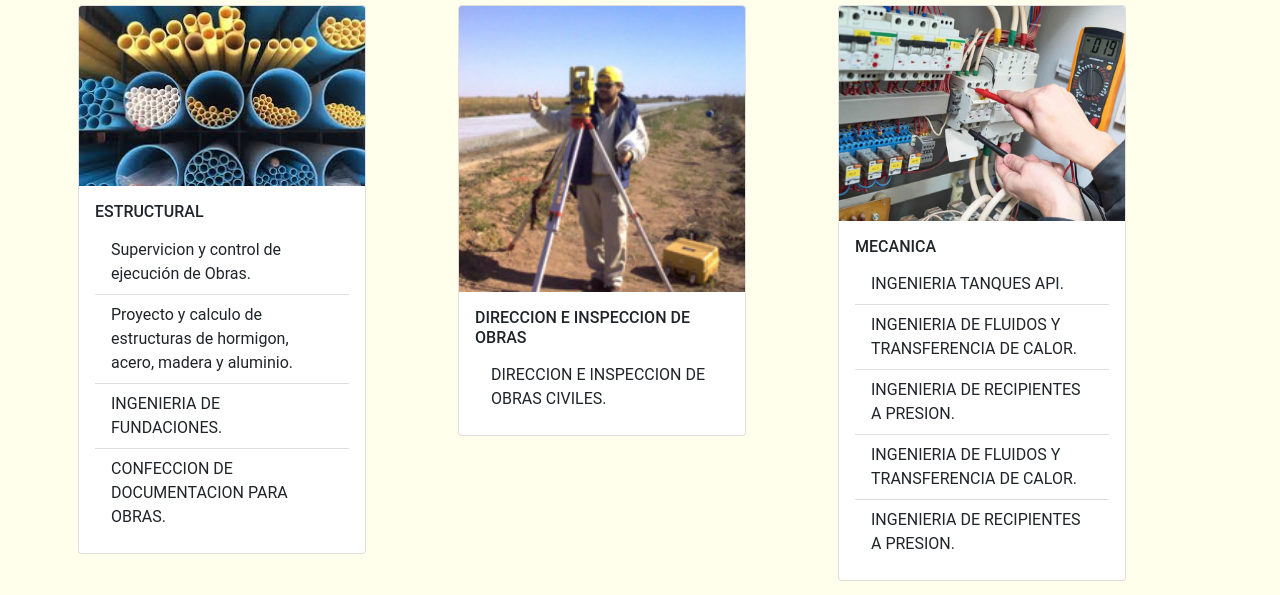
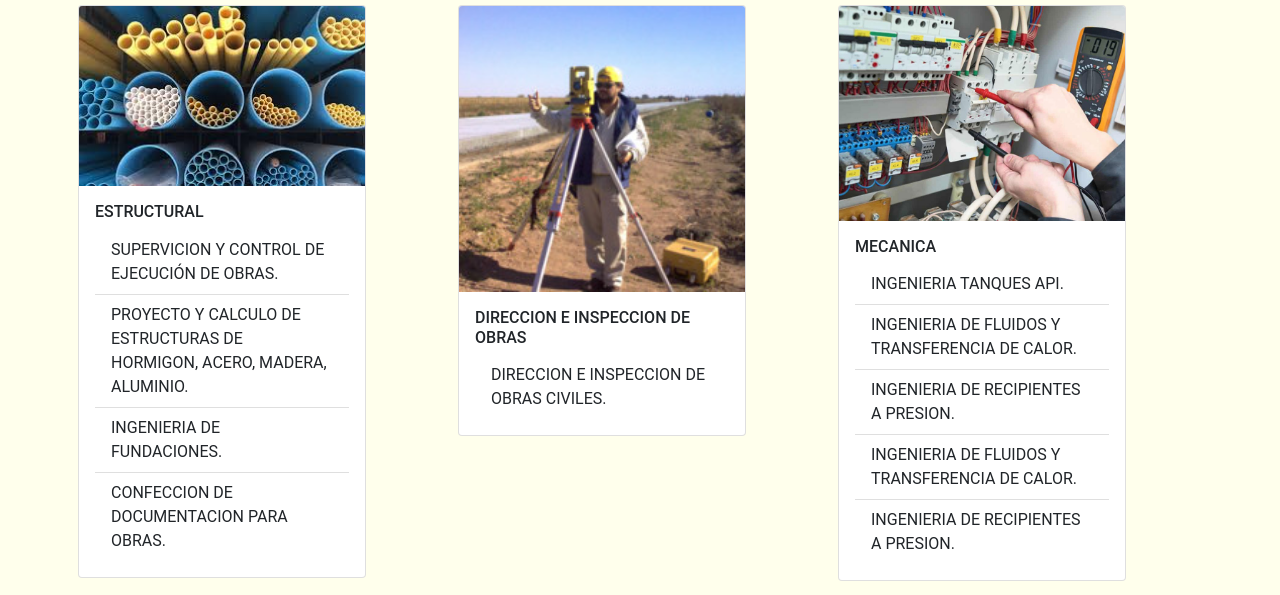
Before and after one commit to pablom-coder/proyectofinal_2da_entrega, a website: page paginas/servicios.html in a window 1280 px wide. Shown: the part 157-752 px from the top of the page. Drawn offline with nearby package versions, Linux system fonts and the light colour scheme.

Commit message:
se añadio modifico card Estructural de la seccion servicios

```diff
--- a/paginas/servicios.html
+++ b/paginas/servicios.html
@@ -54,10 +54,8 @@
                         <div class="card-body">
                             <h6 class="card-title">ESTRUCTURAL</h6>
                             <ul class="list-group list-group-flush">
-                                <li class="list-group-item">Supervicion y control de ejecución de Obras.</li>
-                                <li class="list-group-item">Proyecto y calculo de estructuras de hormigon, acero, madera
-                                    y
-                                    aluminio.
+                                <li class="list-group-item">SUPERVICION Y CONTROL DE EJECUCIÓN DE OBRAS.</li>
+                                <li class="list-group-item">PROYECTO Y CALCULO DE ESTRUCTURAS DE HORMIGON, ACERO, MADERA, ALUMINIO.
                                 </li>
                                 <li class="list-group-item">INGENIERIA DE FUNDACIONES.</li>
                                 <li class="list-group-item">CONFECCION DE DOCUMENTACION PARA OBRAS.</li>
```
